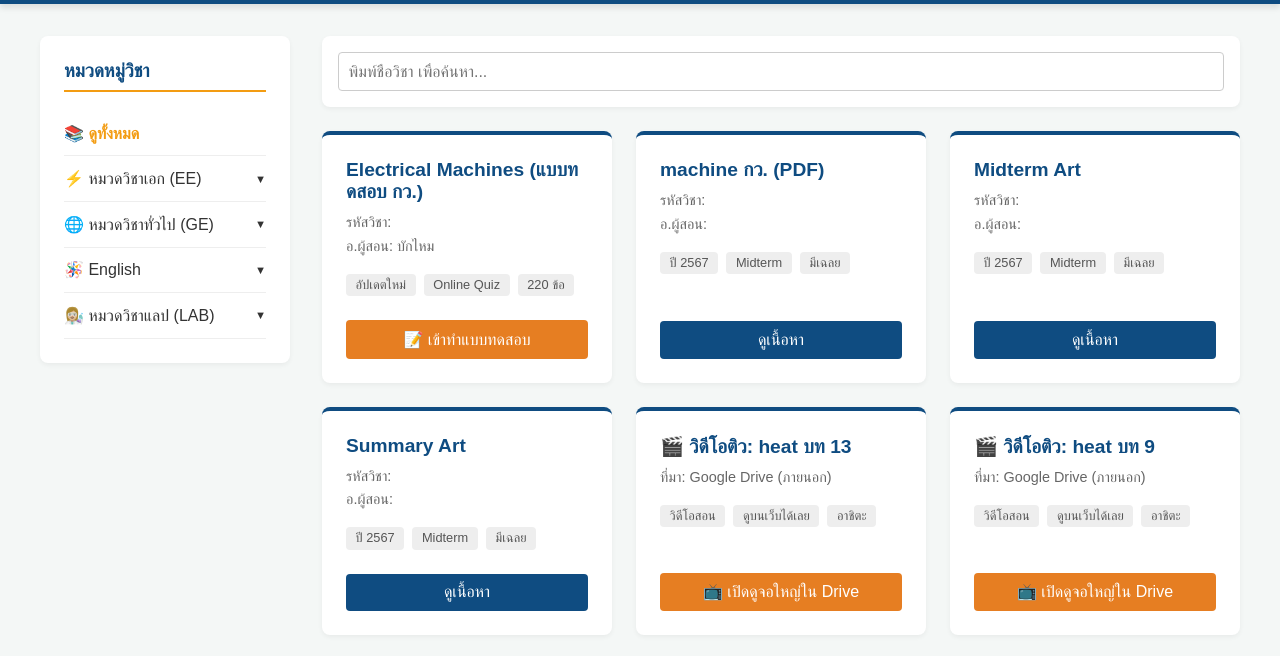
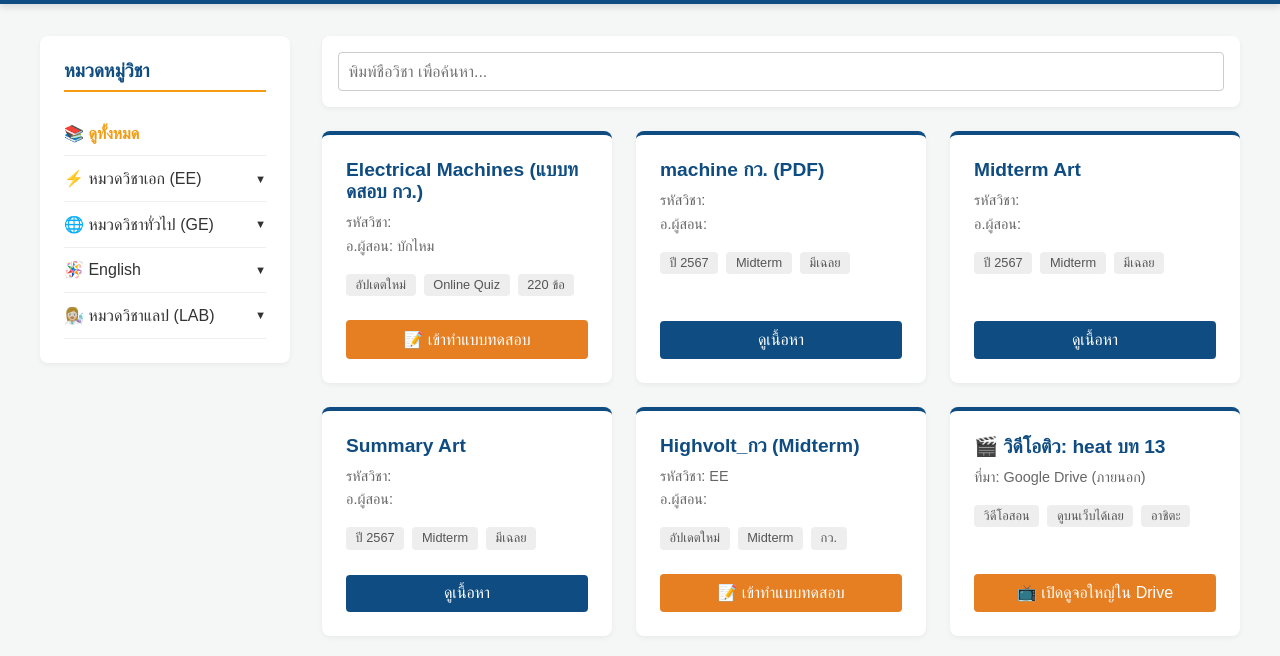
Before and after one commit to ElectricalEE32/Project001.github.io, a plain HTML site: page index.html in a window 1280 px wide. Shown: the part 79-735 px from the top of the page. Drawn offline with Linux system fonts and the light colour scheme; no server answers; a web font is replaced by a local one.

Commit message:
Update index.html

```diff
--- a/index.html
+++ b/index.html
@@ -178,6 +178,14 @@
                     <div class="tags"><span class="tag">ปี 2567</span><span class="tag">Midterm</span><span class="tag">มีเฉลย</span></div>
                     <a href="Summary Art.pdf" class="btn-download ">ดูเนื้อหา</a>
                 </div>
+
+				<div class="exam-card" data-category="highvolt">
+    				<h4> Highvolt_กว (Midterm)</h4>
+    				<p>รหัสวิชา: EE</p>
+    				<p>อ.ผู้สอน: </p>
+    				<div class="tags"><span class="tag">อัปเดตใหม่</span><span class="tag">Midterm</span><span class="tag">กว.</span></div>
+    				<a href="High_Voltage/Highvolt_กว_mid.html" class="btn-download btn-quiz">📝 เข้าทำแบบทดสอบ</a>
+				</div>
 
                 <div class="exam-card" data-category="heat">
                     <h4>🎬 วิดีโอติว: heat บท 13</h4>
```
